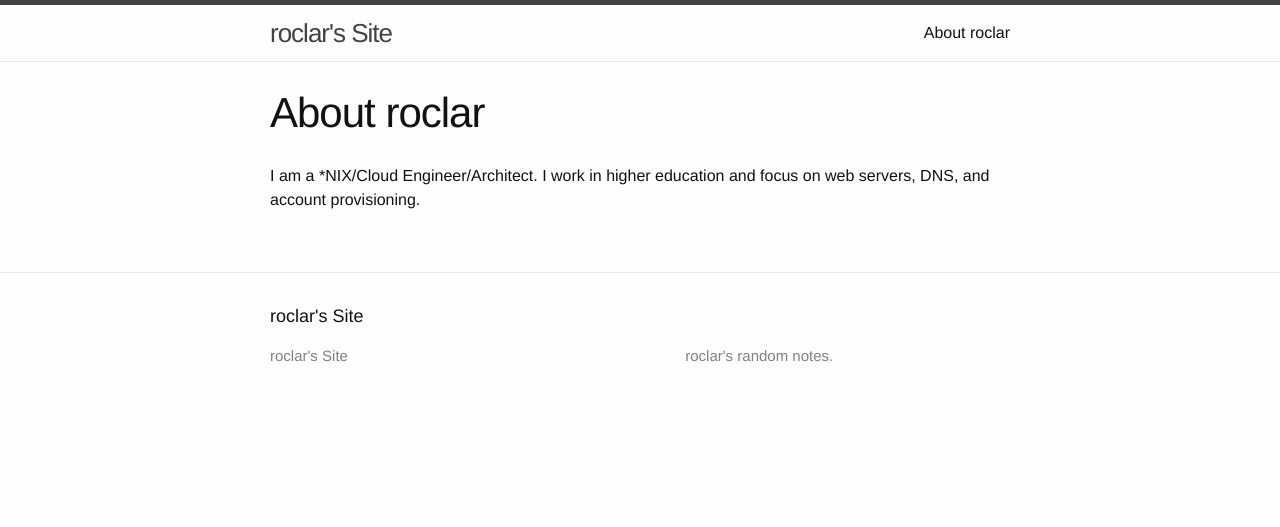
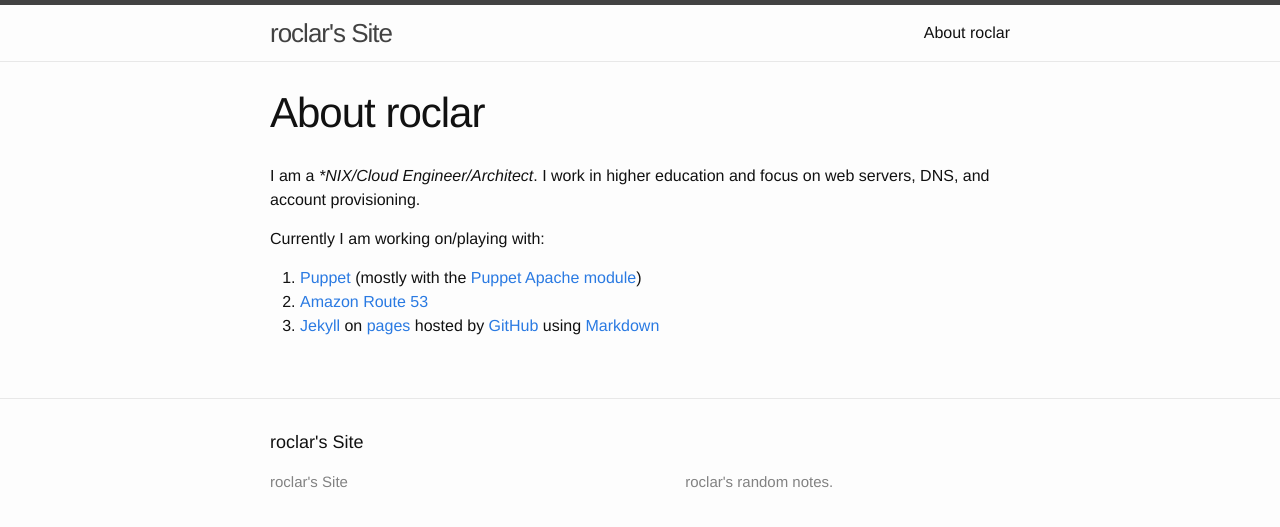
Before and after one commit to roclar/roclar.github.io, a Jekyll site: the page built from about.md, in a window 1280 px wide. Shown: the top 527 px of the page. Built offline with Jekyll 4.4.1, drawn with Linux system fonts in a browser that asks for light colours.

```diff
--- a/about.md
+++ b/about.md
@@ -4,4 +4,10 @@
 permalink: /about/
 ---
 
-I am a *NIX/Cloud Engineer/Architect.  I work in higher education and focus on web servers, DNS, and account provisioning.
+I am a **NIX/Cloud Engineer/Architect*.  I work in higher education and focus on web servers, DNS, and account provisioning.
+
+Currently I am working on/playing with:
+
+1. [Puppet](https://puppetlabs.com/) (mostly with the [Puppet Apache module](https://forge.puppetlabs.com/puppetlabs/apache))
+1. [Amazon Route 53](https://aws.amazon.com/route53/)
+1. [Jekyll](http://jekyllrb.com/) on [pages](https://help.github.com/articles/using-jekyll-with-pages/) hosted by [GitHub](https://pages.github.com/) using [Markdown](http://daringfireball.net/projects/markdown/)
```
Also changed, not shown: 404.md (added, +10 -0 lines), images/Peu404vitfr.jpg (added), 1 other file.
